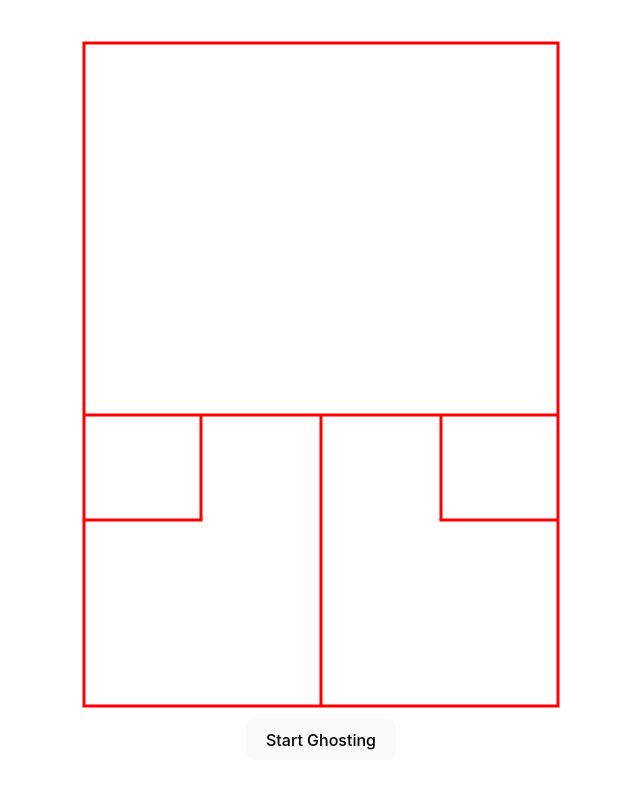
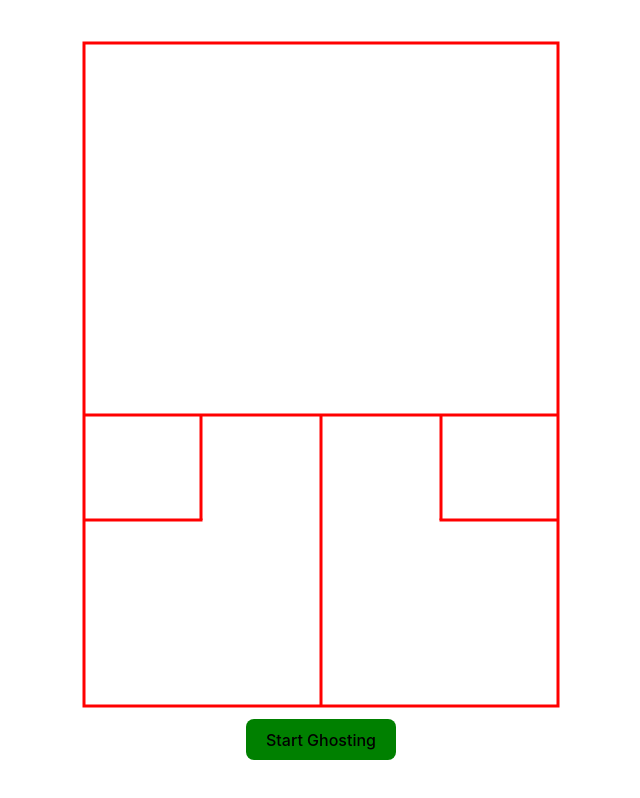
Before and after one commit to ChrisLoucaides/squash-ghosting, a Vue app: page / in a window 1280 px wide. Shown: the whole page, without its empty margins (319-959 px from the left). Built offline with nearby package versions, Linux system fonts and the light colour scheme.

Commit message:
button background

```diff
--- a/src/components/SquashCourt.vue
+++ b/src/components/SquashCourt.vue
@@ -14,10 +14,10 @@
             width="78" height="73.67" :fill="color"/>
     </svg>
   </div>
-  <button v-if="!intervalId && countdown === 0" @click="startColorCycle">
+  <button class="start" v-if="!intervalId && countdown === 0" @click="startColorCycle">
     Start Ghosting
   </button>
-  <button v-else @click="stopColorCycle">
+  <button class="stop" v-else @click="stopColorCycle">
     Stop Ghosting
   </button>
 </template>
@@ -82,4 +82,12 @@ button {
   font-size: 7em;
   color: #161c25;
 }
+
+.start {
+  background-color: green;
+}
+
+.stop {
+  background-color: #57010e;
+}
 </style>
```
